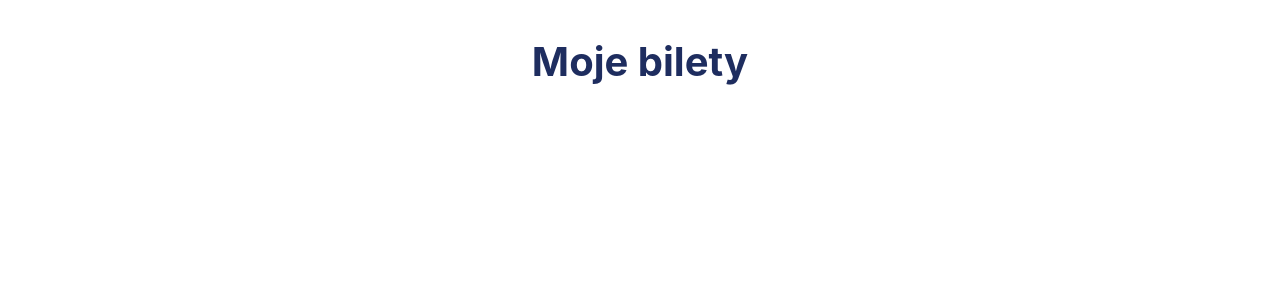
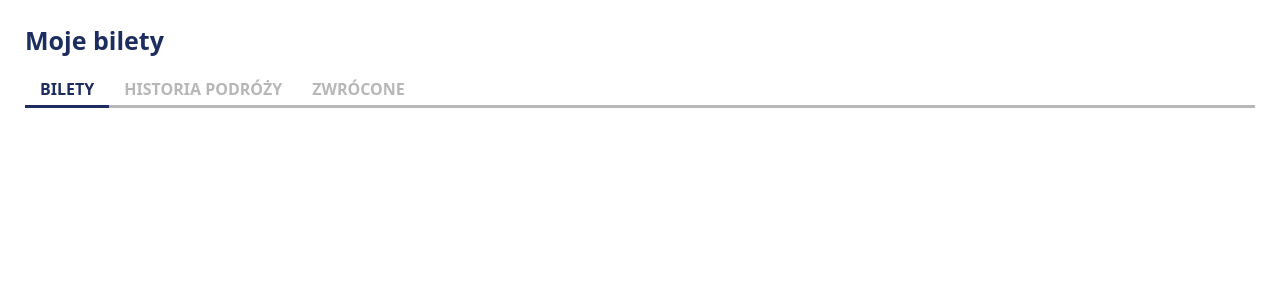
Before and after one commit to adaewa20/pkp_mockup, a React (Create React App) app: page / in a window 1280 px wide. Shown: the top 300 px of the page. Built offline with nearby package versions, Linux system fonts and the light colour scheme.

Commit message:
feat: add Bootstrap, create tabs with navigation

```diff
--- a/public/index.html
+++ b/public/index.html
@@ -3,6 +3,8 @@
   <head>
     <meta charset="utf-8" />
     <link rel="icon" href="%PUBLIC_URL%/favicon.ico" />
+    <link rel="stylesheet" href="https://cdn.jsdelivr.net/npm/bootstrap@5.3.0/dist/css/bootstrap.min.css"
+      integrity="sha384-9ndCyUaIbzAi2FUVXJi0CjmCapSmO7SnpJef0486qhLnuZ2cdeRhO02iuK6FUUVM" crossorigin="anonymous" />
     <meta name="viewport" content="width=device-width, initial-scale=1" />
     <meta name="theme-color" content="#000000" />
     <meta
--- a/src/App.css
+++ b/src/App.css
@@ -1,5 +1,50 @@
+.nav-underline .nav-link {
+    color: #B7B7B7;
+    font-size: 16px;
+    padding: 4px;
+    padding-left: 15px !important;
+    padding-right: 15px !important;
+    font-weight: 700;
+    border-bottom-color: currentcolor !important;
+    border-bottom-width: 3px !important;
+  }
+.nav-underline .nav-link:hover {
+  color: rgb(126, 125, 125);
+  font-size: 16px;
+  padding: 4px;
+  padding-left: 15px !important;
+  padding-right: 15px !important;
+  font-weight: 700;
+  border-bottom-color: currentcolor !important;
+  border-bottom-width: 3px !important;
+}
+.nav-underline .nav-link.active{
+  padding: 4px;
+  padding-left: 15px;
+  padding-right: 15px;
+  font-size: 16px;
+  font-weight: 700;
+  color: #1E2D5F !important;
+  border-bottom-color: currentcolor;
+  border-bottom-width: 3px;
+}
+.nav-underline {
+  column-gap: 0 !important;
+}
+.custom-nav-end {
+  flex-grow: 1;
+  border-bottom: solid;
+  border-bottom-color: #B7B7B7 ;
+  border-bottom-width: 3px;
+}
+
+.view {
+  border: 1px solid #000;
+}
+
+
 .App {
-  text-align: center;
+  padding: 25px;
 }
 
 .App-logo {
@@ -15,12 +60,11 @@
 
 .App-header {
   background-color: #ffffff;
-  padding: 10px;
+  font-weight: 700;
+  padding-bottom: 10px;
   display: flex;
   flex-direction: column;
-  align-items: center;
-  justify-content: center;
-  font-size: 20px;
+  font-size: 25px;
   color: #1E2D5F;
 }
 
--- a/src/App.js
+++ b/src/App.js
@@ -1,14 +1,38 @@
-import logo from './logo.svg';
-import './App.css';
-
+import logo from "./logo.svg";
+import "./App.css";
+import { Button } from "react-bootstrap";
+import { Tab, Nav } from "react-bootstrap";
 
 function App() {
   return (
     <div className="App">
-      <header className="App-header">
-        <h1>Moje bilety</h1>
+      <h2 className="App-header">Moje bilety</h2>
+      <Tab.Container defaultActiveKey="home">
+        <Nav variant="underline">
+          <Nav.Item>
+            <Nav.Link eventKey="home">BILETY</Nav.Link>
+          </Nav.Item>
+          <Nav.Item>
+            <Nav.Link eventKey="travelHistory">HISTORIA PODRÓŻY</Nav.Link>
+          </Nav.Item>
+          <Nav.Item>
+            <Nav.Link eventKey="turned">ZWRÓCONE</Nav.Link>
+          </Nav.Item>
+          <Nav.Item className="custom-nav-end"></Nav.Item>
+        </Nav>
 
-      </header>
+        <Tab.Content>
+          <Tab.Pane eventKey="home">
+            <div></div>
+          </Tab.Pane>
+          <Tab.Pane eventKey="travelHistory">
+            <div>HISTORIA PODRÓŻY</div>
+          </Tab.Pane>
+          <Tab.Pane eventKey="turned">
+            <div>ZWRÓCONE</div>
+          </Tab.Pane>
+        </Tab.Content>
+      </Tab.Container>
     </div>
   );
 }
--- a/src/index.js
+++ b/src/index.js
@@ -3,6 +3,7 @@ import ReactDOM from 'react-dom/client';
 import './index.css';
 import App from './App';
 import reportWebVitals from './reportWebVitals';
+import 'bootstrap/dist/css/bootstrap.min.css';
 
 const root = ReactDOM.createRoot(document.getElementById('root'));
 root.render(
```
